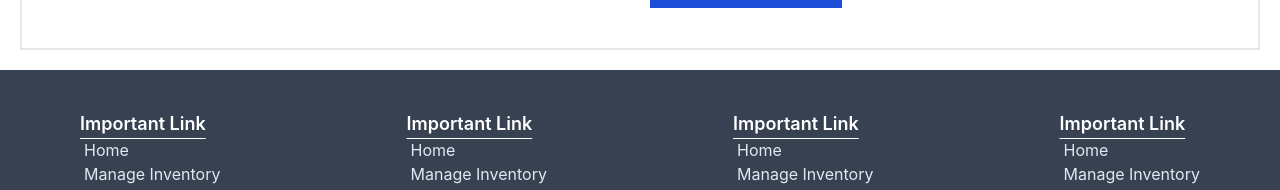
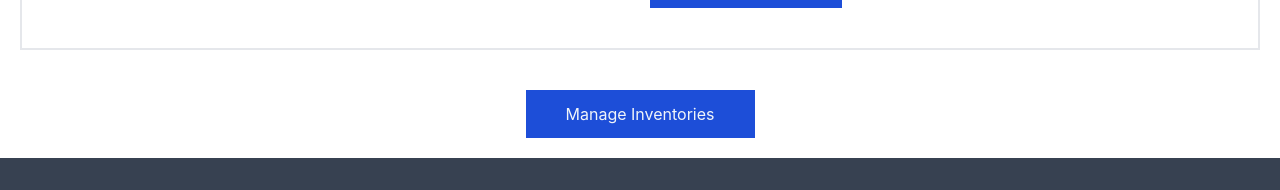
Before and after one commit to snislam/bikepark-client-side, a React (Create React App) app: page /inventory/1 in a window 1280 px wide. Shown: the part 422-612 px from the top of the page. Built offline with nearby package versions, Linux system fonts and the light colour scheme; no server answers.

Commit message:
Stock update to mangeinventory done

```diff
--- a/package.json
+++ b/package.json
@@ -15,6 +15,7 @@
     "react-firebase-hooks": "^5.0.3",
     "react-router-dom": "^6.3.0",
     "react-scripts": "5.0.1",
+    "react-toastify": "^9.0.1",
     "web-vitals": "^2.1.4"
   },
   "scripts": {
--- a/src/App.js
+++ b/src/App.js
@@ -1,4 +1,5 @@
 import { Route, Routes } from 'react-router-dom';
+import { ToastContainer } from 'react-toastify';
 import './App.css';
 import Footer from './Common/Footer/Footer';
 import Header from './Common/Header/Header';
@@ -30,6 +31,7 @@ function App() {
         } />
         <Route path='/loading' element={<Loading />} />
       </Routes>
+      <ToastContainer />
       <Footer />
     </div>
   );
--- a/src/Pages/ManageInventory/StockUpdate/StockUpdate.js
+++ b/src/Pages/ManageInventory/StockUpdate/StockUpdate.js
@@ -1,6 +1,7 @@
 import axios from 'axios';
 import React, { useEffect, useState } from 'react';
-import { useParams } from 'react-router-dom';
+import { Link, useParams } from 'react-router-dom';
+import { toast } from 'react-toastify';
 
 const StockUpdate = () => {
     const { id } = useParams();
@@ -16,8 +17,9 @@ const StockUpdate = () => {
     const handleDeliver = id => {
         const { quantity, ...rest } = item;
         const newQuantity = quantity - 1;
-        if (newQuantity === 0) {
-
+        if (newQuantity === -1) {
+            toast('Opps! No product is available to deliver.');
+            return;
         }
         const newItem = { quantity: newQuantity, ...rest }
         setItem(newItem)
@@ -59,6 +61,9 @@ const StockUpdate = () => {
                     </div>
                 </div>
             </div>
+            <div className='py-5 flex justify-center'>
+                <Link className='bg-blue-700 duration-700 hover:bg-blue-900 py-3 px-10 text-slate-100' to='/inventory'>Manage Inventories</Link>
+            </div>
         </div>
     );
 };
```
Also changed, not shown: 1 other file (tests, documents, lock files or other folders).
